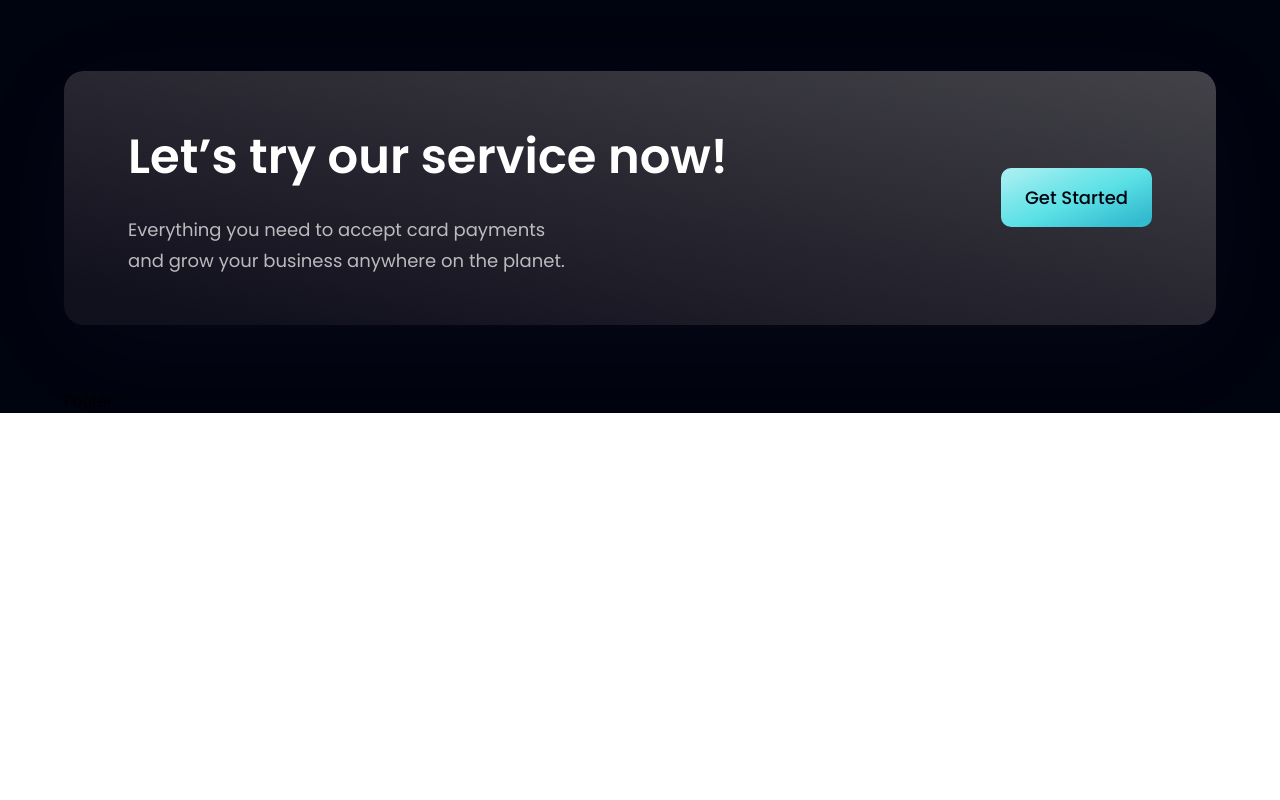
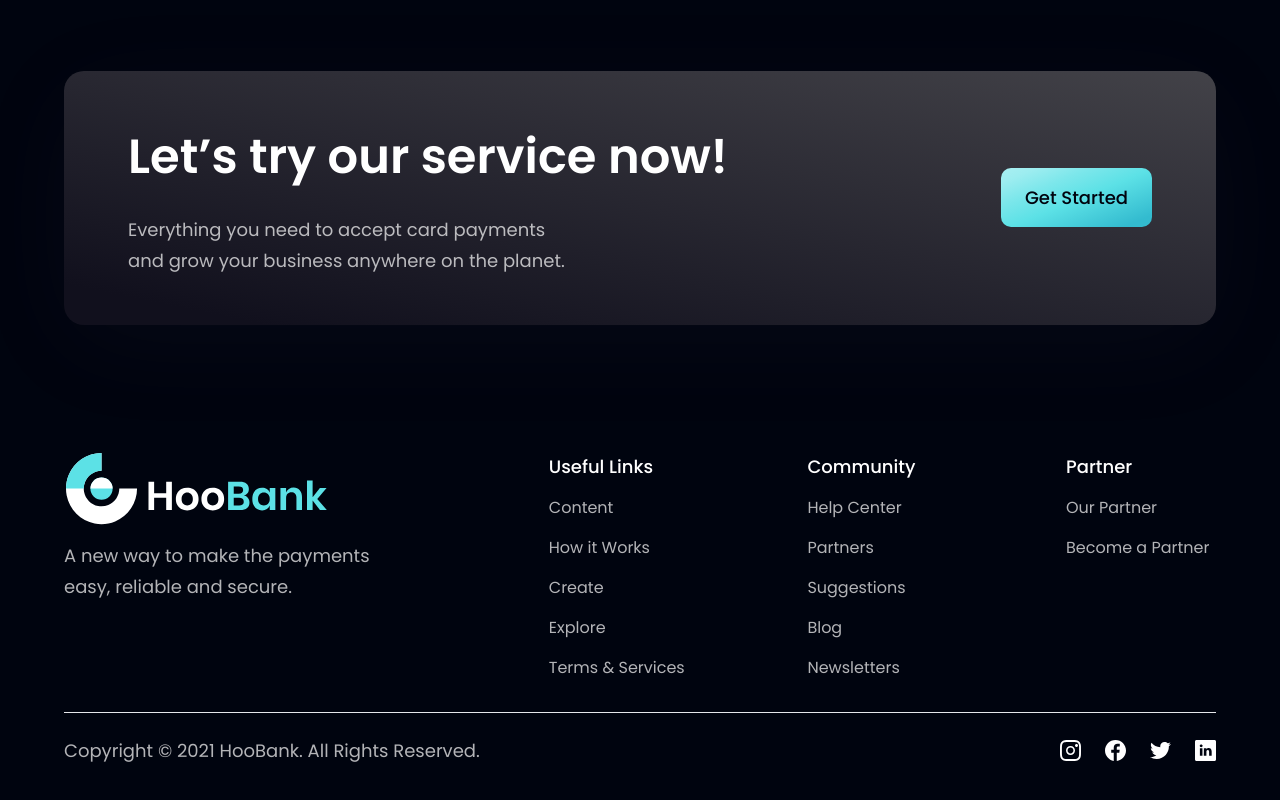
Before and after one commit to TheMVProgrammer/bank-modern-app, a React (Vite) app: page / in a window 1280 px wide. Shown: the part 4113-4913 px from the top of the page. Before the commit the page ends 4526 px from the top, so only its background shows below. Built offline with nearby package versions, Linux system fonts and the light colour scheme.

Commit message:
Finishing footer section

```diff
--- a/src/components/Footer.jsx
+++ b/src/components/Footer.jsx
@@ -1,9 +1,64 @@
-import React from 'react'
+import styles from '../styles';
+import { logo } from '../assets';
+import { footerLinks, socialMedia } from '../constants';
 
-const Footer = () => {
-  return (
-    <div>Footer</div>
-  )
-}
+const Footer = () => (
+  <section className={`${styles.flexCenter} ${styles.paddingY} flex-col`}>
+    <div className={`${styles.flexStart} md:flex-row flex-col mb-8 w-full`}>
+      <div className='flex-1 flex flex-col justify-start mr-10'>
+        <img
+          src={logo}
+          alt='hoobank'
+          className='w-[266px] h-[72px] object-contain'
+        />
+        <p className={`${styles.paragraph} mt-4 max-w-[310px]`}>
+          A new way to make the payments easy, reliable and secure.
+        </p>
+      </div>
+      <div className="flex-[1.5] w-full flex flex-row justify-between flex-wrap md:mt-0 mt-10">
+        {footerLinks.map((footerlink) => (
+          <div key={footerlink.title} className={`flex flex-col ss:my-0 my-4 min-w-[150px]`}>
+            <h4 className="font-poppins font-medium text-[18px] leading-[27px] text-white">
+              {footerlink.title}
+            </h4>
+            <ul className="list-none mt-4">
+              {footerlink.links.map((link, index) => (
+                <li
+                  key={link.name}
+                  className={`font-poppins font-normal text-[16px] leading-[24px] text-dimWhite hover:text-secondary cursor-pointer ${
+                    index !== footerlink.links.length - 1 ? "mb-4" : "mb-0"
+                  }`}
+                >
+                  {link.name}
+                </li>
+              ))}
+            </ul>
+          </div>
+        ))}
+      </div>
+    </div>
+    <div className='w-full flex justify-between items-center md:flex-row flex-col pt-6 border-t-[1px] border-t-[#3f3r45]'>
+      <p
+        className="font-poppins font-normal text-center text-[18px]
+        leading-[27px] text-dimWhite">
+        Copyright © 2021 HooBank. All Rights Reserved.
+      </p>
+      <div className='flex flex-row md:mt-0 mt-6'>
+        {
+          socialMedia.map((social, index) => (
+            <img
+              key={social.id}
+              src={social.icon}
+              alt={social.id}
+              className={`w-[21px] h-[21px] object-contain cursor-pointer
+              ${index !== socialMedia.length - 1 ?' mr-6' : 'mr-0'}`}
+              onClick={() => window.open(social.link)}
+            />
+          ))
+        }
+      </div>
+    </div>
+  </section>
+)
 
 export default Footer
```
